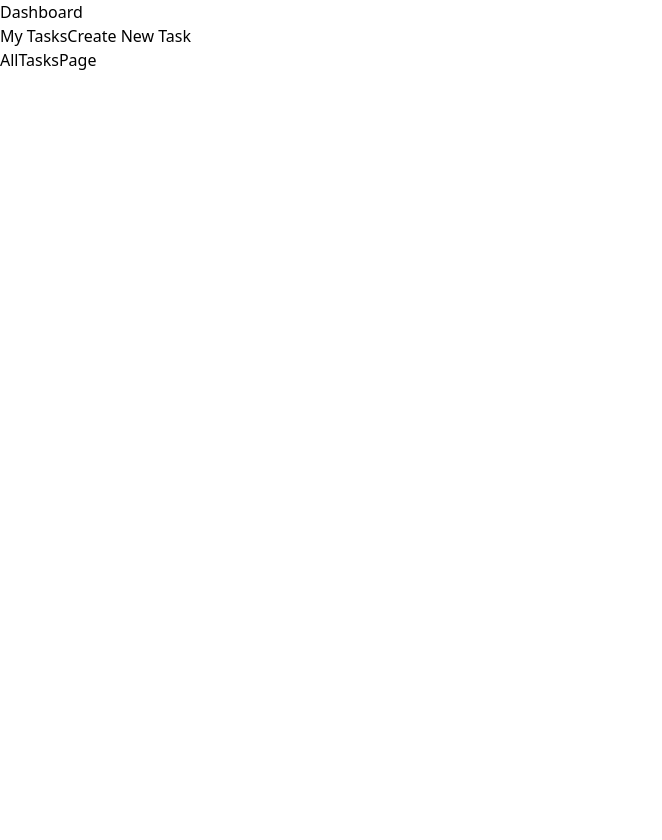
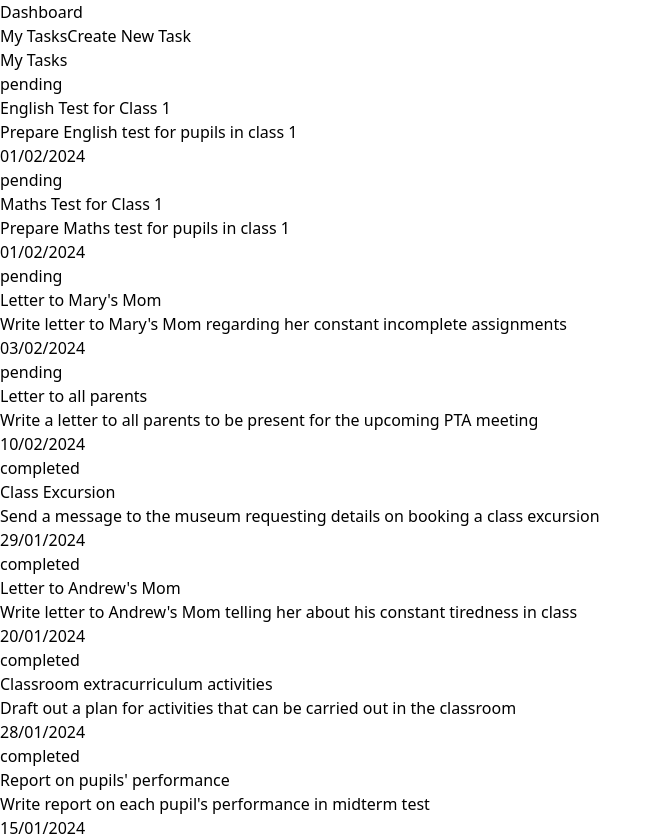
Before and after one commit to Wineshuga/teachmeai-dashboard, a React (Create React App) app: page /all-tasks in a window 1280 px wide. Shown: the whole page, without its empty margins (0-662 px from the left). Before the commit the page ends 800 px from the top, so only its background shows below. Built offline with nearby package versions, Linux system fonts and the light colour scheme.

Commit message:
Add task component to page

```diff
--- a/src/pages/AllTasksPage.js
+++ b/src/pages/AllTasksPage.js
@@ -1,7 +1,11 @@
 import React from 'react';
+import Task from '../components/Task';
 
 const AllTasksPage = () => (
-  <div>AllTasksPage</div>
+  <>
+    <h2>My Tasks</h2>
+    <Task />
+  </>
 );
 
 export default AllTasksPage;
```
